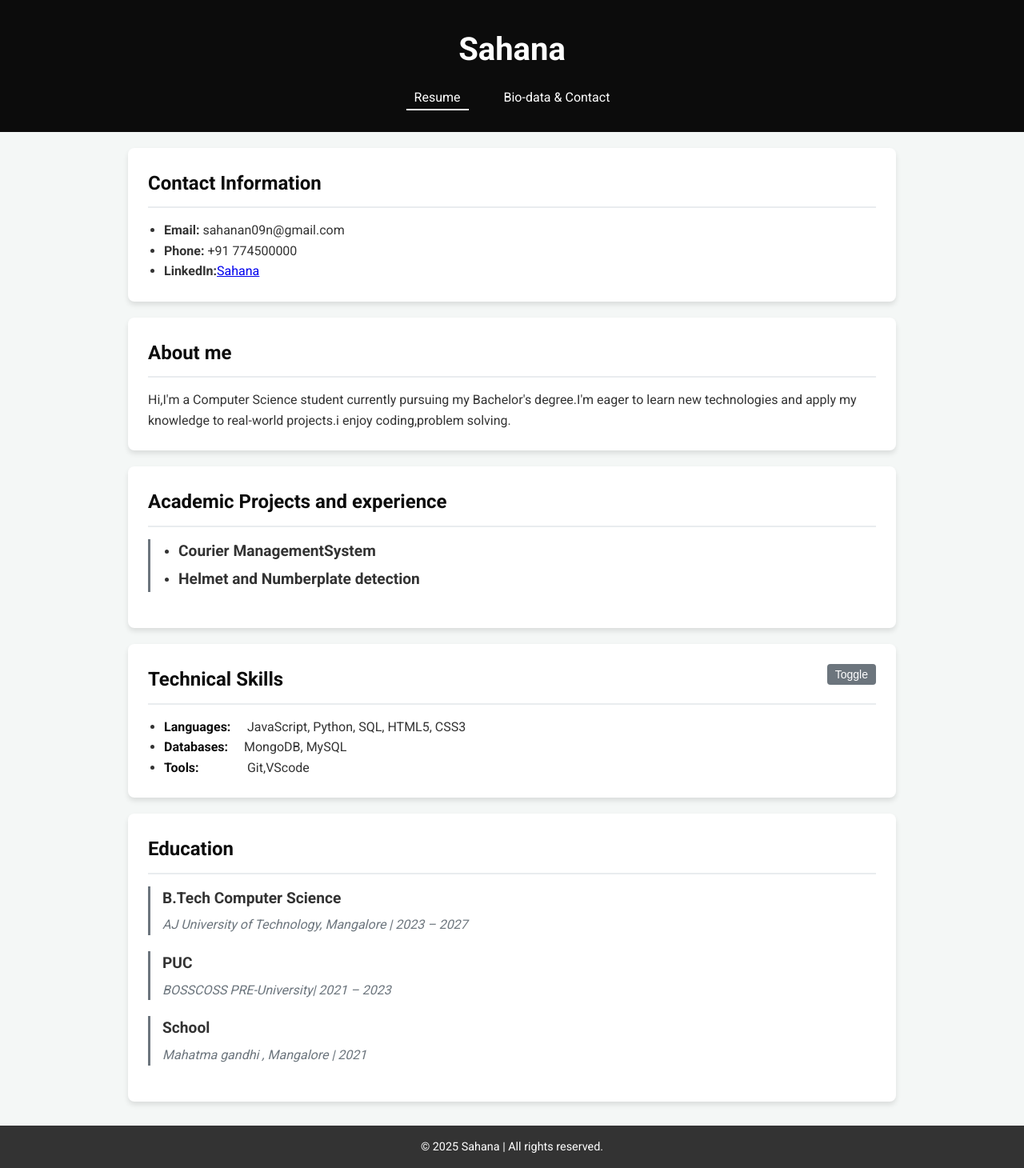
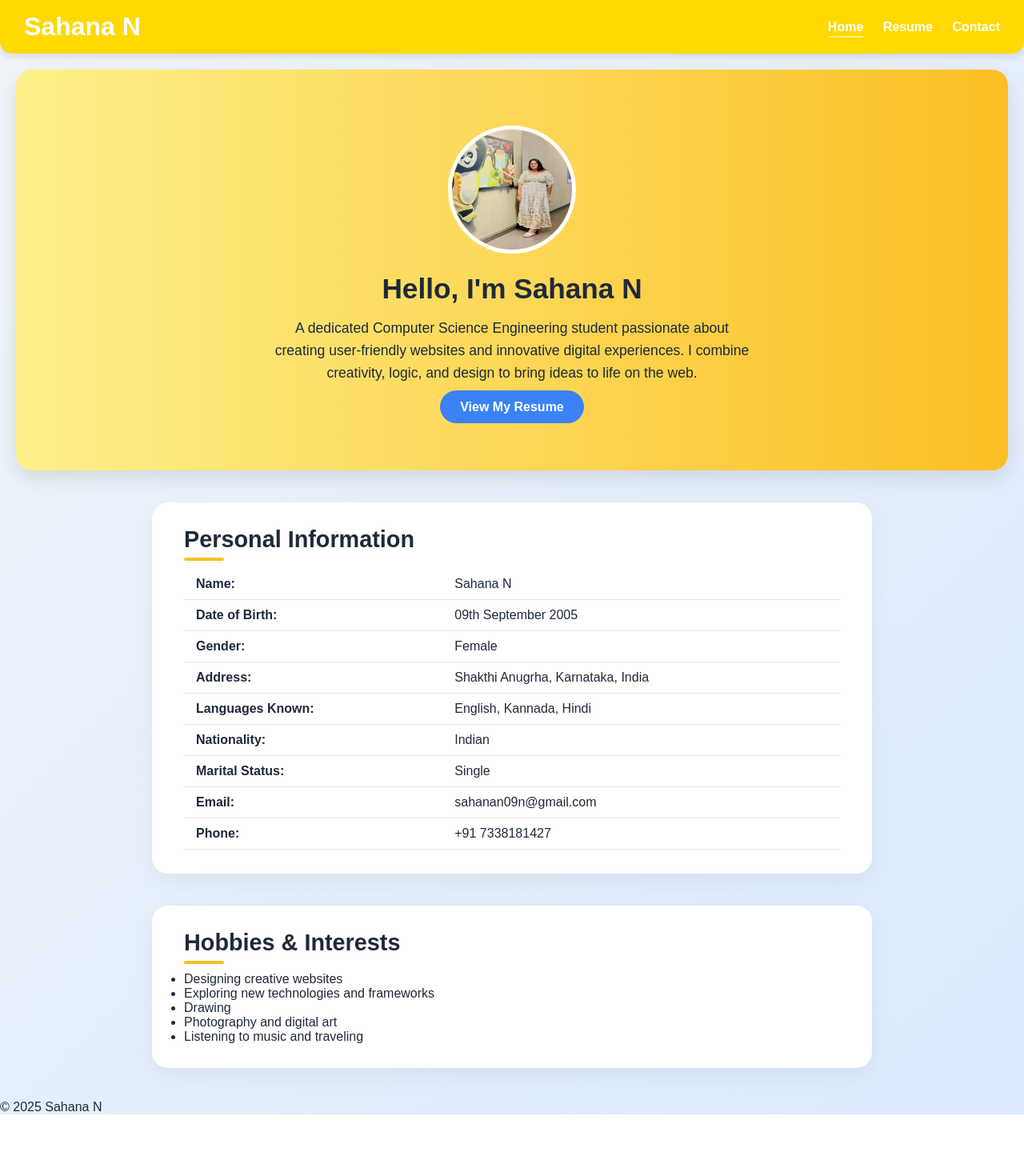
Before and after one commit to Sahana09debug/Resume-and-bio-data, a plain HTML site: page index.html in a window 1280 px wide. Shown: the whole page at 80% size. After the commit the page ends 1393 px from the top, so only its background shows below. Drawn offline with Linux system fonts and the light colour scheme.

Commit message:
some changes

```diff
--- a/index.html
+++ b/index.html
@@ -3,82 +3,57 @@
 <head>
     <meta charset="UTF-8">
     <meta name="viewport" content="width=device-width, initial-scale=1.0">
-    <title>SAHANA</title>
+    <title>Sahana | Bio-data</title>
     <link rel="stylesheet" href="style.css">
-    <link href="https://fonts.googleapis.com/css2?family=Roboto:wght@300;400;700&display=swap" rel="stylesheet">
 </head>
 <body>
-    <header class="main-header">
-        <h1>Sahana</h1>
-        <p></p>
+    <header>
+        <h1>Sahana N</h1>
         <nav>
-            <ul>
-                <li><a href="index.html" class="active">Resume</a></li>
-                <li><a href="biodata.html">Bio-data & Contact</a></li>
-            </ul>
+            <a href="index.html" class="active">Home</a>
+            <a href="resume.html">Resume</a>
+            <a href="contact.html">Contact</a>
         </nav>
     </header>
 
-    <main class="container">
-        <section class="contact-info card">
-            <h2>Contact Information</h2>
-            <ul>
-                <li><strong>Email:</strong> sahanan09n@gmail.com</li>
-                <li><strong>Phone:</strong> +91 774500000</li>
-                <li><strong>LinkedIn:</strong><a href="https://www.linkedin.com/in/sahana-n-6a62b7293?utm_source=share&utm_campaign=share_via&utm_content=profile&utm_medium=ios_app">Sahana</a></li>
-            </ul>
-        </section>
+    <section class="hero">
+    <img src="WhatsApp Image 2025-10-25 at 21.41.24_abe18f06.jpg" alt="Sahana's Photo" class="profile-img">
+    <h2>Hello, I'm <span class="highlight">Sahana N</span></h2>
+    <p>A dedicated Computer Science Engineering student passionate about
+       creating user-friendly websites and innovative digital experiences.
+       I combine creativity, logic, and design to bring ideas to life on the web.</p>
+    <a href="resume.html" class="btn">View My Resume</a>
+  </section>
 
-        <section class="summary card">
-            <h2>About me</h2>
-            <p>Hi,I'm a Computer Science student currently pursuing my Bachelor's degree.I'm eager to learn new technologies and apply my knowledge to real-world projects.i enjoy coding,problem solving.
-            </p>
+  <section class="content">
+    <h2>Personal Information</h2>
+    <table>
+      <tr><td><strong>Name:</strong></td><td>Sahana N</td></tr>
+      <tr><td><strong>Date of Birth:</strong></td><td>09th September 2005</td></tr>
+      <tr><td><strong>Gender:</strong></td><td>Female</td></tr>
+      <tr><td><strong>Address:</strong></td><td>Shakthi Anugrha, Karnataka, India</td></tr>
+      <tr><td><strong>Languages Known:</strong></td><td>English, Kannada, Hindi</td></tr>
+      <tr><td><strong>Nationality:</strong></td><td>Indian</td></tr>
+      <tr><td><strong>Marital Status:</strong></td><td>Single</td></tr>
+      <tr><td><strong>Email:</strong></td><td><a href="mailto:sahanan09n@gmail.com">sahanan09n@gmail.com</a></td></tr>
+      <tr><td><strong>Phone:</strong></td><td>+91 7338181427</td></tr>
+    </table>
+  </section>
 
-        </section>
+  <section class="content">
+    <h2>Hobbies & Interests</h2>
+    <ul>
+      <li>Designing creative websites </li>
+      <li>Exploring new technologies and frameworks</li>
+      <li>Drawing</li>
+      <li>Photography and digital art</li>
+      <li>Listening to music and traveling</li>
+    </ul>
+  </section>
 
-        <section class="experience card">
-            <h2>Academic Projects and experience</h2>
-            <div class="job">
-                <ul>
+  <footer>
+    <p>© 2025 Sahana N </p>
+  </footer>
 
-               <li><h3>Courier ManagementSystem</h3></li>
-               <li><h3>Helmet and Numberplate detection</h3></li>
-               </ul>
-            </div>
-        </section>
-        <section class="skills card collapsible" id="skills-section">
-            <h2>Technical Skills <button onclick="('skills-section')">Toggle</button></h2>
-            <div class="collapsible-content">
-                <ul class="skills-list">
-                    <li><strong>Languages:</strong> JavaScript, Python, SQL, HTML5, CSS3</li>
-                    <li><strong>Databases:</strong>MongoDB, MySQL</li>
-                    <li><strong>Tools:</strong> Git,VScode</li>
-                </ul>
-            </div>
-        </section>
-
-        <section class="education card">
-            <h2>Education</h2>
-            <div class="degree">
-                <h3>B.Tech Computer Science</h3>
-                <p class="school">AJ University of Technology, Mangalore | 2023 – 2027</p>
-            </div>
-            <div class="degree">
-                <h3>PUC</h3>
-                <p class="school">BOSSCOSS PRE-University| 2021 – 2023</p>
-            </div>
-
-            <div class="degree">
-                <h3>School</h3>
-                <p class="school">Mahatma gandhi , Mangalore | 2021</p>
-            </div>
-        </section>
-    </main>
-
-    <footer>
-        <p>&copy; 2025 Sahana | All rights reserved.</p>
-    </footer>
-
-    <script src="script.js"></script>
-    </body>
+</body>
 </html>
--- a/script.js
+++ /dev/null
@@ -1,11 +0,0 @@
-function toggleSection(sectionId) {
-    const section = document.getElementById(sectionId);
-    if (section) {
-        // Find the specific content container inside the section
-        const content = section.querySelector('.collapsible-content');
-        if (content) {
-            // Add or remove the 'hidden' class to trigger the CSS animation
-            content.classList.toggle('hidden');
-        }
-    }
-}
--- a/style.css
+++ b/style.css
@@ -1,231 +1,270 @@
-/* --- Global Styles --- */
-:root {
-    --primary-color: #0c0c0c;
-    --secondary-color: #6c757d;
-    --text-color: #333;
-    --background-color: #f4f7f6;
-    --card-background: #fff;
-    --border-color: #e9ecef;
-    --font-family: 'Roboto', sans-serif;
-}
-
+/* ===== Global Styles ===== */
 * {
-    box-sizing: border-box;
-    margin: 0;
-    padding: 0;
+  margin: 0;
+  padding: 0;
+  box-sizing: border-box;
+  font-family: 'Poppins', sans-serif;
 }
 
 body {
-    font-family: var(--font-family);
-    line-height: 1.6;
-    color: var(--text-color);
-    background-color: var(--background-color);
+  background: linear-gradient(135deg, #f0f4f8, #dbeafe);
+  color: #1e293b;
+  scroll-behavior: smooth;
 }
 
-.container {
-    max-width: 1000px;
-    margin: 20px auto;
-    padding: 0 20px;
-    display: grid;
-    gap: 20px;
+a {
+  text-decoration: none;
+  color: inherit;
 }
 
-/* --- Header & Navigation --- */
-.main-header {
-    background-color: var(--primary-color);
-    color: white;
-    padding: 30px 20px;
-    text-align: center;
+/* ===== Header ===== */
+header {
+  background: linear-gradient(90deg, #ffd900, #ffd900);
+  padding: 15px 30px;
+  display: flex;
+  justify-content: space-between;
+  align-items: center;
+  border-bottom-left-radius: 15px;
+  border-bottom-right-radius: 15px;
+  box-shadow: 0 4px 10px rgba(0,0,0,0.1);
+  position: sticky;
+  top: 0;
+  z-index: 100;
 }
 
-.main-header h1 {
-    font-size: 2.5em;
-    margin-bottom: 5px;
+header h1 {
+  color: #fff;
+  font-size: 2rem;
+  font-weight: 700;
 }
 
-.main-header p {
-    font-size: 1.1em;
-    font-weight: 300;
+nav a {
+  margin-left: 20px;
+  font-weight: 600;
+  color: #fff;
+  position: relative;
+  transition: 0.3s;
 }
 
-nav ul {
-    list-style: none;
-    padding: 10px 0 0;
+nav a::after {
+  content: '';
+  position: absolute;
+  width: 0;
+  height: 2px;
+  background: #fef08a;
+  bottom: -5px;
+  left: 0;
+  transition: 0.3s;
 }
 
-nav ul li {
-    display: inline;
-    margin: 0 15px;
+nav a:hover::after,
+nav a.active::after {
+  width: 100%;
 }
 
-nav ul li a {
-    color: white;
-    text-decoration: none;
-    font-weight: 400;
-    padding: 5px 10px;
-    border-bottom: 2px solid transparent;
-    transition: border-color 0.3s;
+/* ===== Hero / Bio Section ===== */
+.hero {
+  text-align: center;
+  padding: 70px 20px;
+  margin: 20px;
+  border-radius: 20px;
+  background: linear-gradient(to right, #fef08a, #fbbf24);
+  box-shadow: 0 10px 25px rgba(0,0,0,0.1);
+  position: relative;
 }
 
-nav ul li a:hover,
-nav ul li a.active {
-    border-bottom-color: white;
+.profile-img {
+  width: 160px;
+  height: 160px;
+  border-radius: 50%;
+  border: 5px solid #fff;
+  margin-bottom: 20px;
+  transition: transform 0.4s;
 }
 
-/* --- Card Structure --- */
-.card {
-    background: var(--card-background);
-    padding: 25px;
-    border-radius: 8px;
-    box-shadow: 0 4px 6px rgba(0, 0, 0, 0.1);
+.profile-img:hover {
+  transform: scale(1.1) rotate(5deg);
 }
 
-.card h2 {
-    color: var(--primary-color);
-    border-bottom: 2px solid var(--border-color);
-    padding-bottom: 10px;
-    margin-bottom: 15px;
-    font-weight: 700;
+.hero h2 {
+  font-size: 2.2rem;
+  margin-bottom: 15px;
 }
 
-/* --- Specific Section Styles (Resume) --- */
-.job, .degree {
-    margin-bottom: 20px;
-    border-left: 3px solid var(--secondary-color);
-    padding-left: 15px;
+.hero p {
+  font-size: 1.1rem;
+  max-width: 600px;
+  margin: 10px auto 20px;
+  line-height: 1.6;
 }
 
-.job h3, .degree h3 {
-    margin: 0 0 5px 0;
-    color: var(--text-color);
-    font-size: 1.2em;
+.btn {
+  background: #3b82f6;
+  color: #fff;
+  padding: 12px 25px;
+  border-radius: 50px;
+  font-weight: 600;
+  transition: 0.3s;
 }
 
-.company, .school {
-    color: var(--secondary-color);
-    font-style: italic;
-    margin-bottom: 10px;
-    display: block;
+.btn:hover {
+  background: #0ea5e9;
+  transform: translateY(-3px);
+  box-shadow: 0 8px 15px rgba(0,0,0,0.2);
 }
 
-ul {
-    padding-left: 20px;
+/* ===== Content Sections ===== */
+.content {
+  max-width: 900px;
+  margin: 40px auto;
+  padding: 30px 40px;
+  background: #fff;
+  border-radius: 20px;
+  box-shadow: 0 10px 30px rgba(0,0,0,0.05);
 }
 
-.skills-list li strong {
-    display: inline-block;
-    min-width: 100px;
-    color: var(--primary-color);
+.content h2 {
+  font-size: 1.8rem;
+  margin-bottom: 20px;
+  position: relative;
 }
 
-/* --- Bio-data Specific Styles --- */
-.personal-details table, .address-details table {
-    width: 100%;
-    border-collapse: collapse;
+.content h2::after {
+  content: '';
+  position: absolute;
+  width: 50px;
+  height: 4px;
+  background: #fbbf24;
+  bottom: -10px;
+  left: 0;
+  border-radius: 2px;
 }
 
-.personal-details th, .address-details th,
-.personal-details td, .address-details td {
-    padding: 10px;
-    text-align: left;
-    border-bottom: 1px solid var(--border-color);
+table {
+  width: 100%;
+  border-collapse: collapse;
+  margin-top: 15px;
 }
 
-.personal-details th, .address-details th {
-    width: 35%;
-    background-color: #f8f9fa;
-    font-weight: 500;
-    color: var(--secondary-color);
+table td, table th {
+  padding: 10px 15px;
+  border-bottom: 1px solid #e2e8f0;
 }
 
-.profile-photo {
-    float: right;
-    width: 120px;
-    height: 120px;
-    object-fit: cover;
-    border-radius: 50%;
-    margin-left: 20px;
-    border: 3px solid var(--primary-color);
+table th {
+  background: #f3f4f6;
+  font-weight: 600;
+  text-align: left;
 }
 
-.declaration {
-    text-align: center;
+.skills li {
+  display: inline-block;
+  margin: 5px 8px;
+  background: linear-gradient(to right, #fbbf24, #f97316);
+  color: #fff;
+  padding: 8px 15px;
+  border-radius: 25px;
+  font-weight: 600;
+  transition: 0.3s;
 }
 
-.signature p {
-    margin-top: 15px;
-    text-align: right;
-    padding-right: 50px;
+.skills li:hover {
+  transform: scale(1.1);
 }
 
-.sign-line {
-    margin-top: 50px !important;
-    border-top: 1px dashed var(--secondary-color);
-    display: inline-block;
-    padding-top: 5px;
+/* ===== Resume Two-Column Layout ===== */
+.resume-columns {
+  display: flex;
+  gap: 40px;
+  flex-wrap: wrap;
 }
 
-/* --- Collapsible (JavaScript) Styling --- */
-.collapsible-content {
-    /* Initially visible, JavaScript will manage toggling */
-    max-height: 500px;
-    overflow: hidden;
-    transition: max-height 0.4s ease-in-out;
+.left-column, .right-column {
+  flex: 1;
+  min-width: 300px;
 }
 
-.collapsible-content.hidden {
-    max-height: 0;
+/* ===== Contact Form ===== */
+/* ===== Contact Page Specific ===== */
+.contact {
+  background: linear-gradient(135deg, #e0f7fa, #ffe082);
+  padding: 60px 20px;
+  border-radius: 20px;
+  max-width: 700px;
+  margin: 50px auto;
+  box-shadow: 0 12px 30px rgba(0,0,0,0.1);
+  position: relative;
+  text-align: center;
 }
 
-.collapsible button {
-    background-color: var(--secondary-color);
-    color: white;
-    border: none;
-    padding: 5px 10px;
-    text-align: center;
-    text-decoration: none;
-    display: inline-block;
-    font-size: 14px;
-    cursor: pointer;
-    border-radius: 4px;
-    float: right;
+.contact h2 {
+  font-size: 2rem;
+  margin-bottom: 25px;
+  color: #0c4a6e;
+  position: relative;
 }
 
-/* --- Footer --- */
-footer {
-    background-color: var(--text-color);
-    color: white;
-    text-align: center;
-    padding: 15px;
-    margin-top: 30px;
-    font-size: 0.9em;
+.contact h2::after {
+  content: '';
+  position: absolute;
+  width: 60px;
+  height: 4px;
+  background: #f97316;
+  bottom: -10px;
+  left: 50%;
+  transform: translateX(-50%);
+  border-radius: 2px;
 }
 
-/* --- Media Queries for Responsiveness --- */
-@media (max-width: 768px) {
-    .main-header h1 {
-        font-size: 2em;
-    }
-    nav ul li {
-        display: block;
-        margin: 5px 0;
-    }
-    .container {
-        grid-template-columns: 1fr; /* Stack all sections */
-    }
-    .profile-photo {
-        float: none;
-        display: block;
-        margin: 0 auto 15px auto;
-    }
-    .personal-details th, .address-details th,
-    .personal-details td, .address-details td {
-        display: block;
-        width: 100%;
-        text-align: left;
-    }
-    .personal-details th::after {
-        content: ":";
-        float: right;
-    }
+.contact p {
+  font-size: 1rem;
+  margin-bottom: 20px;
+  color: #1e3a8a;
 }
+
+.contact form {
+  background: #fff;
+  padding: 25px 30px;
+  border-radius: 20px;
+  box-shadow: 0 8px 25px rgba(0,0,0,0.1);
+  display: flex;
+  flex-direction: column;
+  transition: transform 0.3s;
+}
+
+.contact form:hover {
+  transform: translateY(-5px);
+}
+
+.contact input,
+.contact textarea {
+  padding: 12px 15px;
+  margin-bottom: 15px;
+  border-radius: 12px;
+  border: 1px solid #cbd5e1;
+  font-size: 1rem;
+  transition: 0.3s;
+}
+
+.contact input:focus,
+.contact textarea:focus {
+  outline: none;
+  border-color: #3b82f6;
+  box-shadow: 0 0 8px rgba(59,130,246,0.3);
+}
+
+.contact button {
+  background: linear-gradient(90deg, #3b82f6, #0ea5e9);
+  color: #fff;
+  font-weight: 600;
+  padding: 12px 20px;
+  border-radius: 50px;
+  border: none;
+  cursor: pointer;
+  transition: 0.3s;
+}
+
+.contact button:hover {
+  transform: translateY(-3px);
+  box-shadow: 0 8px 20px rgba(0,0,0,0.2);
+}
```
Also changed, not shown: biodata.html (deleted, +0 -51 lines), contact.html (added, +38 -0 lines), resume.html (added, +99 -0 lines), WhatsApp Image 2025-10-25 at 21.41.24_abe18f06.jpg (added).
